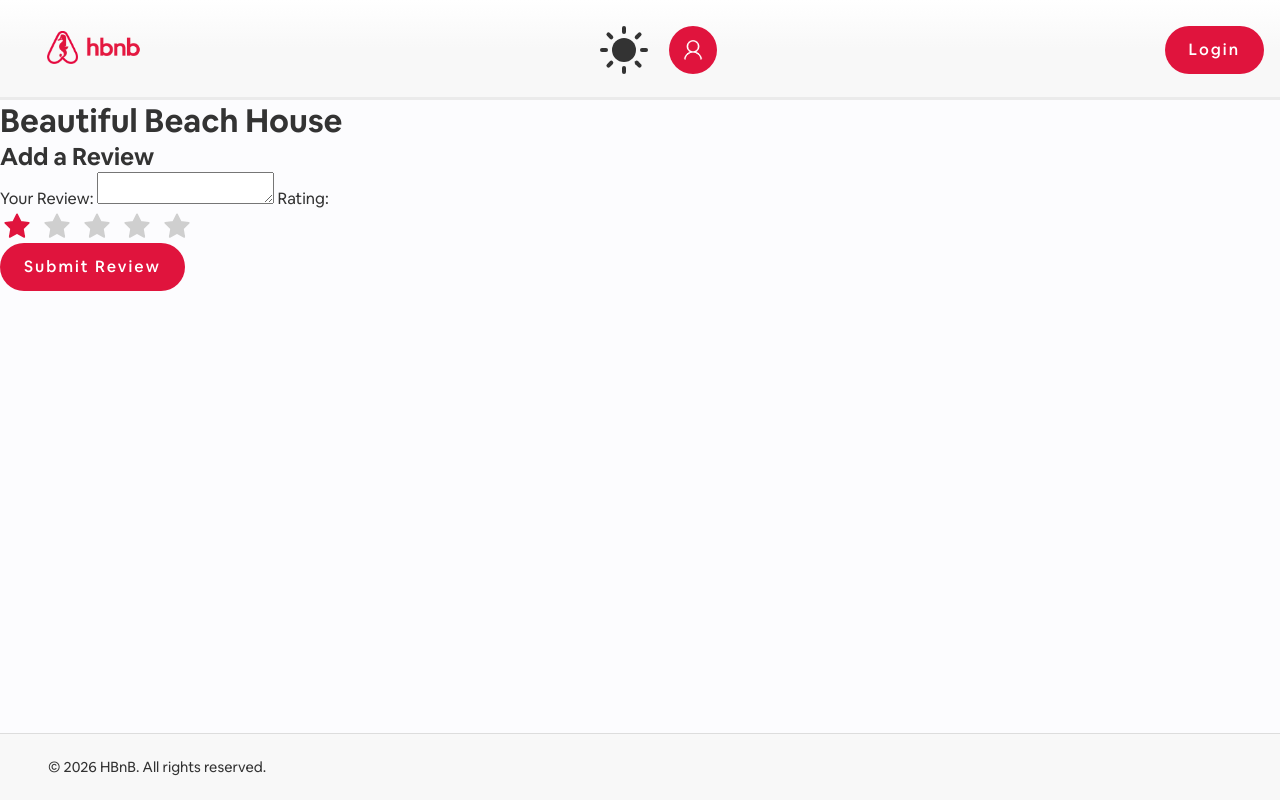
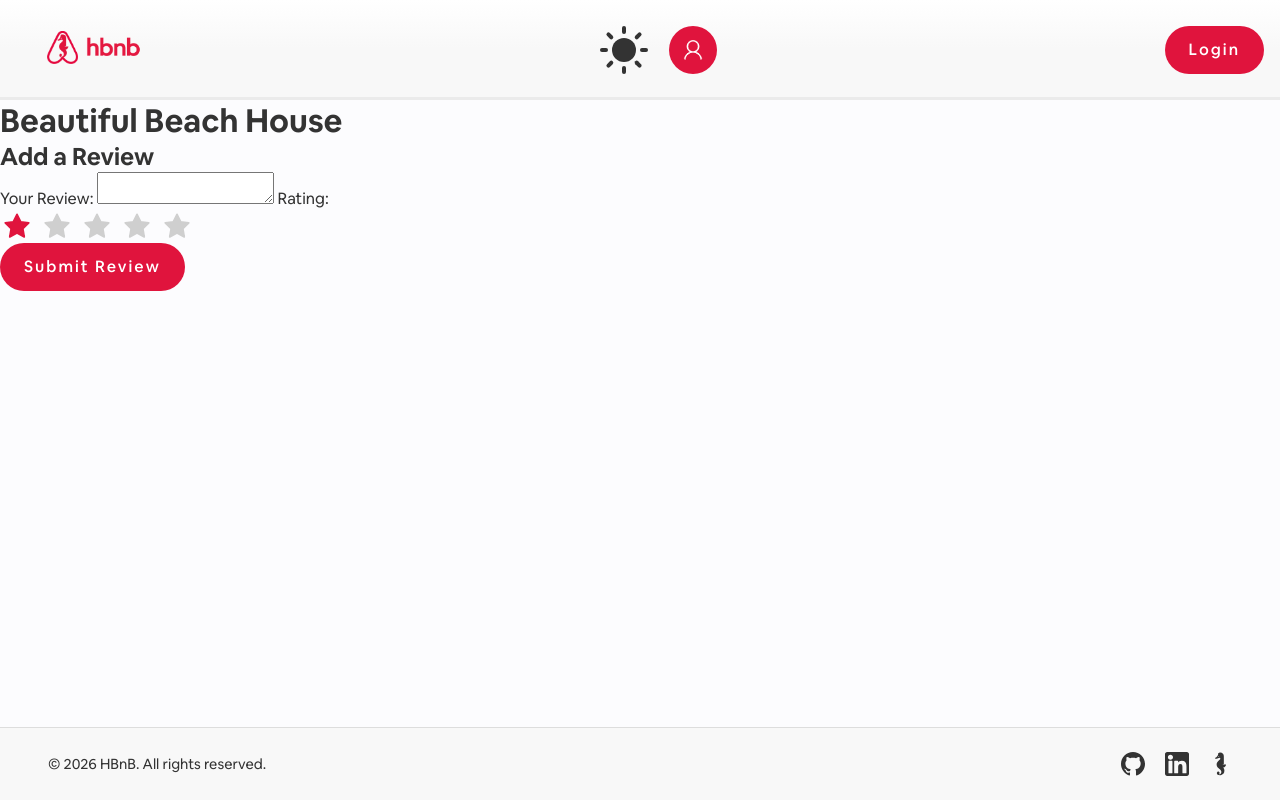
Before and after one commit to AGoutieras/holbertonschool-hbnb, a plain HTML site: page part4/add_review.html in a window 1280 px wide. Drawn offline with Linux system fonts and the light colour scheme.

Commit message:
style: add footer

```diff
--- a/part4/add_review.html
+++ b/part4/add_review.html
@@ -84,7 +84,45 @@
     </main>
     <script src="scripts.js"></script>
     <footer>
-      <p>© 2026 HBnB. All rights reserved.</p>
+      <p>&copy; 2026 HBnB. All rights reserved.</p>
+      <div class="footer-icons">
+        <a
+          href="https://github.com/AGoutieras"
+          target="_blank"
+          rel="noopener"
+          aria-label="GitHub"
+        >
+          <img
+            src="assets/footer_github1.svg"
+            alt="GitHub"
+            class="footer-logo footer-github-logo"
+          />
+        </a>
+        <a
+          href="https://www.linkedin.com/in/anthony-goutieras/"
+          target="_blank"
+          rel="noopener"
+          aria-label="LinkedIn"
+        >
+          <img
+            src="assets/footer_linkedin1.svg"
+            alt="LinkedIn"
+            class="footer-logo footer-linkedin-logo"
+          />
+        </a>
+        <a
+          href="https://www.holbertonschool.fr/"
+          target="_blank"
+          rel="noopener"
+          aria-label="Holberton School"
+        >
+          <img
+            src="assets/footer_holberton1.svg"
+            alt="Holberton School"
+            class="school-logo footer-holberton-logo"
+          />
+        </a>
+      </div>
     </footer>
   </body>
 </html>
```
Also changed, not shown: part4/login.html (+39 -1 lines), part4/place.html (+39 -1 lines).
